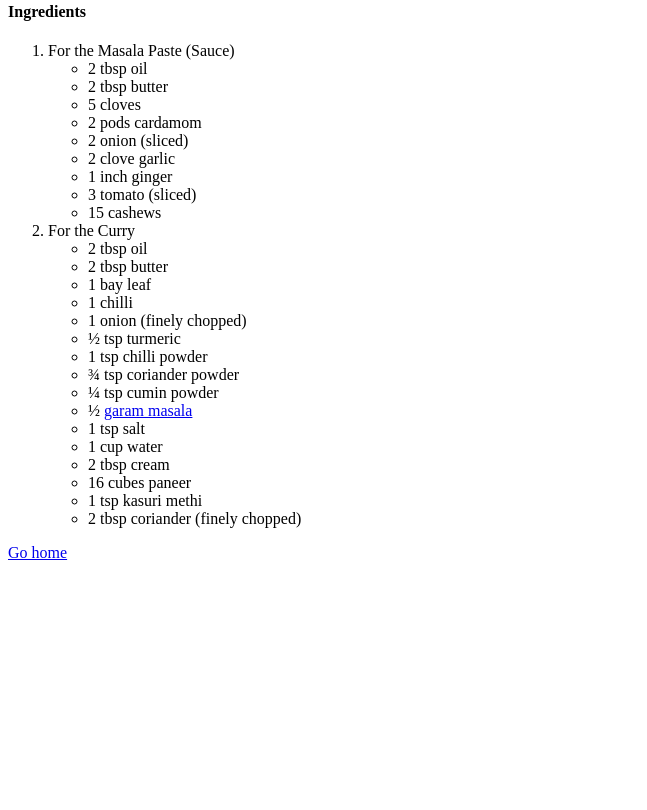
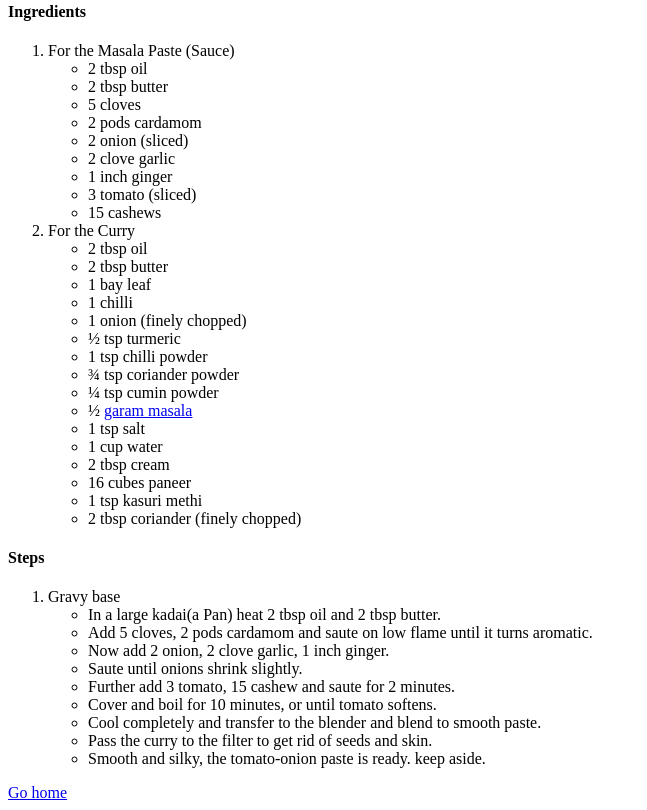
Before and after one commit to captain-nemo-1/odin-recipes, a plain HTML site: page recipes/curry.html in a window 1280 px wide. Shown: the part 550-1360 px from the top of the page, without its empty margins (0-647 px from the left). Before the commit the page ends 1120 px from the top, so only its background shows below. Drawn offline with Linux system fonts and the light colour scheme.

Commit message:
Add recipe steps

```diff
--- a/recipes/curry.html
+++ b/recipes/curry.html
@@ -48,6 +48,22 @@
             </ul>
         </ol>
 
+        <h4>Steps</h4>
+        <ol>
+            <li>Gravy base</li>
+            <ul>
+                <li>In a large kadai(a Pan) heat 2 tbsp oil and 2 tbsp butter.</li>
+                <li>Add 5 cloves, 2 pods cardamom and saute on low flame until it turns aromatic.</li>
+                <li>Now add 2 onion, 2 clove garlic, 1 inch ginger.</li>
+                <li>Saute until onions shrink slightly.</li>
+                <li>Further add 3 tomato, 15 cashew and saute for 2 minutes.</li>
+                <li>Cover and boil for 10 minutes, or until tomato softens.</li>
+                <li>Cool completely and transfer to the blender and blend to smooth paste.</li>
+                <li>Pass the curry to the filter to get rid of seeds and skin.</li>
+                <li>Smooth and silky, the tomato-onion paste is ready. keep aside.</li>
+            </ul>
+        </ol>
+
         <a href="../index.html"> Go home</a>
     </body>
 </html>
```
